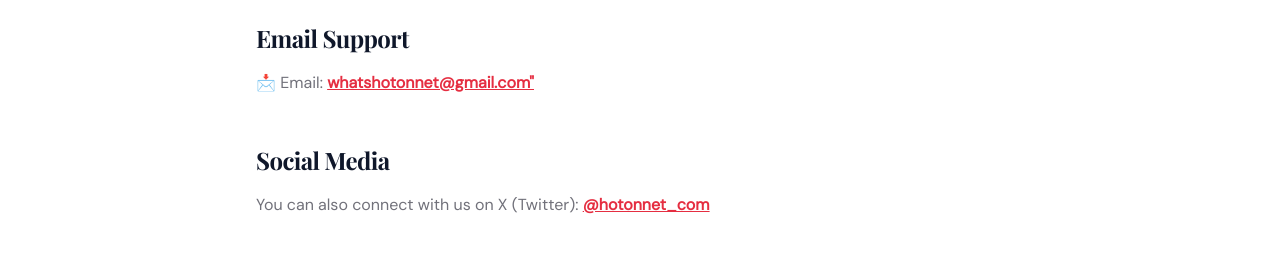
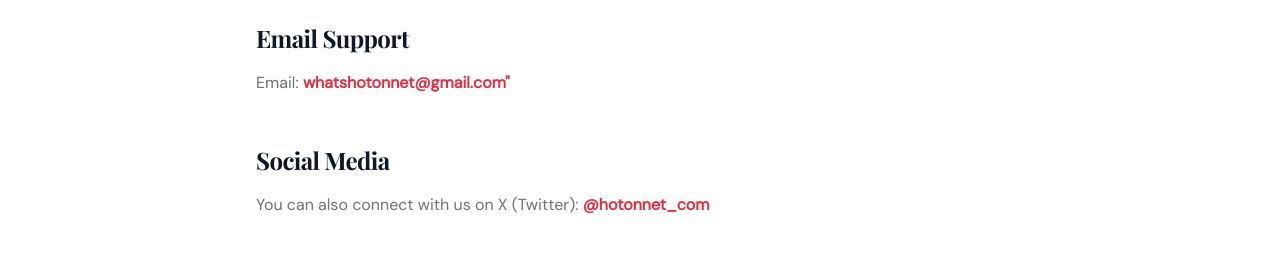
Before and after one commit to avinashkgit/whats-hot-on-net, a React (Vite) app in the folder frontend/: page /contact in a window 1280 px wide. Shown: the part 359-624 px from the top of the page. Built offline with nearby package versions, Linux system fonts and the light colour scheme; no server answers; a web font is replaced by a local one.

Commit message:
removed underline

```diff
--- a/frontend/src/pages/ContactUs.tsx
+++ b/frontend/src/pages/ContactUs.tsx
@@ -32,10 +32,10 @@ export default function ContactUs() {
                 Email Support
               </h2>
               <p className="text-muted-foreground leading-relaxed">
-                📩 Email:{" "}
+                Email:{" "}
                 <a
                   href="mailto:support@hotonnet.com"
-                  className="text-primary font-semibold hover:underline"
+                  className="text-primary font-semibold no-underline hover:underline"
                 >
                   whatshotonnet@gmail.com"
                 </a>
@@ -52,7 +52,7 @@ export default function ContactUs() {
                   href="https://x.com/hotonnet_com"
                   target="_blank"
                   rel="noreferrer"
-                  className="text-primary font-semibold hover:underline"
+                  className="text-primary font-semibold no-underline hover:underline"
                 >
                   @hotonnet_com
                 </a>
```
